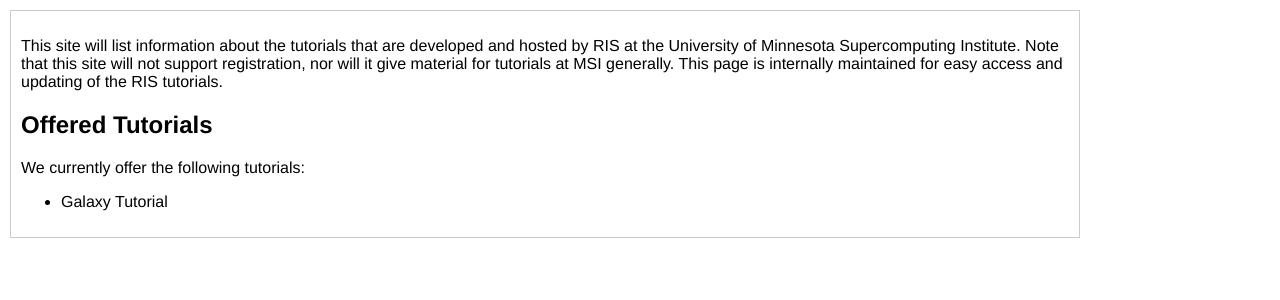
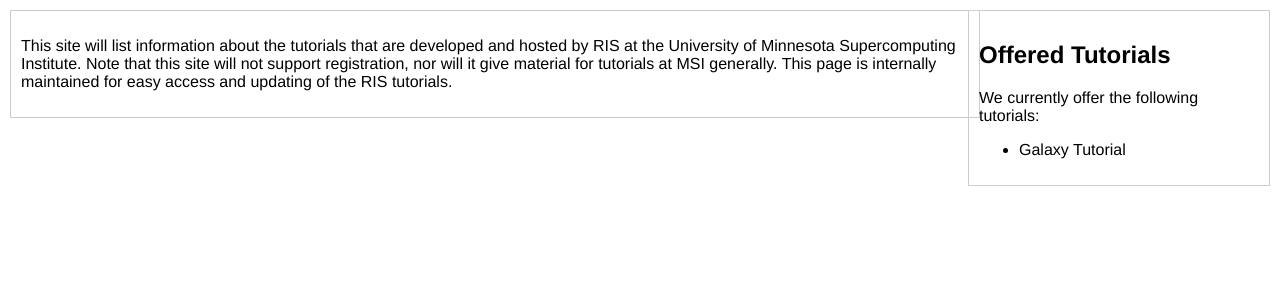
Before and after one commit to msi-ris/Tutorials, a Jekyll site: the page built from index.html, in a window 1280 px wide. Shown: the top 300 px of the page. Built offline with Jekyll 4.4.1, drawn with Linux system fonts in a browser that asks for light colours.

Commit message:
Update main

```diff
--- a/css/main.css
+++ b/css/main.css
@@ -11,8 +11,17 @@ body {
     position:absolute;
     top:10px;
     left:10px;
-    margin-right:200px;
+    margin-right:300px;
     min-width:600px;
+    padding:10px;
+    border:1px solid #ccc;
+}
+
+#navdiv {
+    position:absolute;
+    top:10px;
+    right:10px;
+    width:280px;
     padding:10px;
     border:1px solid #ccc;
 }
--- a/index.html
+++ b/index.html
@@ -8,7 +8,9 @@ layout: default
         that this site will not support registration, nor will it give material for
         tutorials at MSI generally. This page is internally maintained for easy
     access and updating of the RIS tutorials.</p>
+</div>
 
+<div id="navdiv">
     <h2>Offered Tutorials</h2>
     <p>We currently offer the following tutorials:</p>
     <ul>
```
